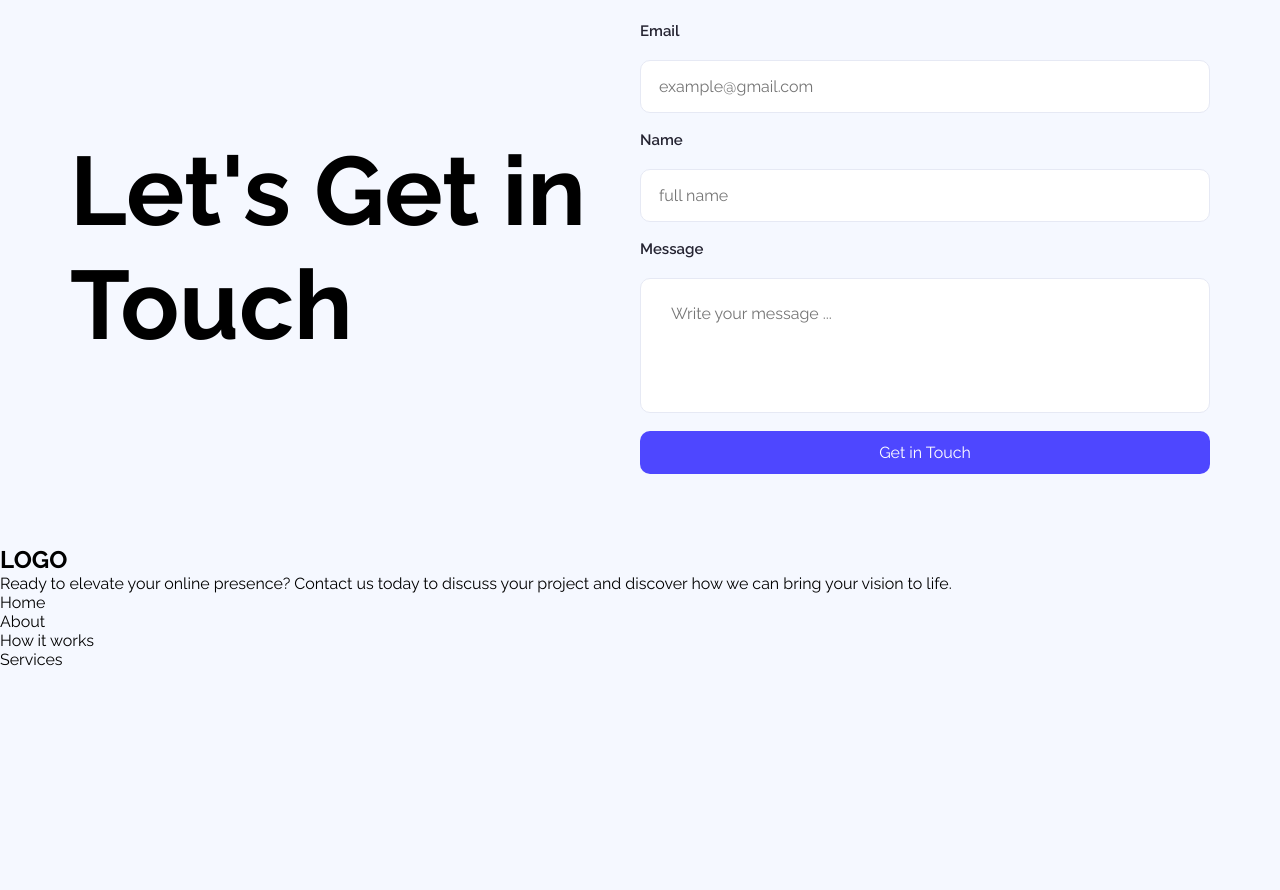
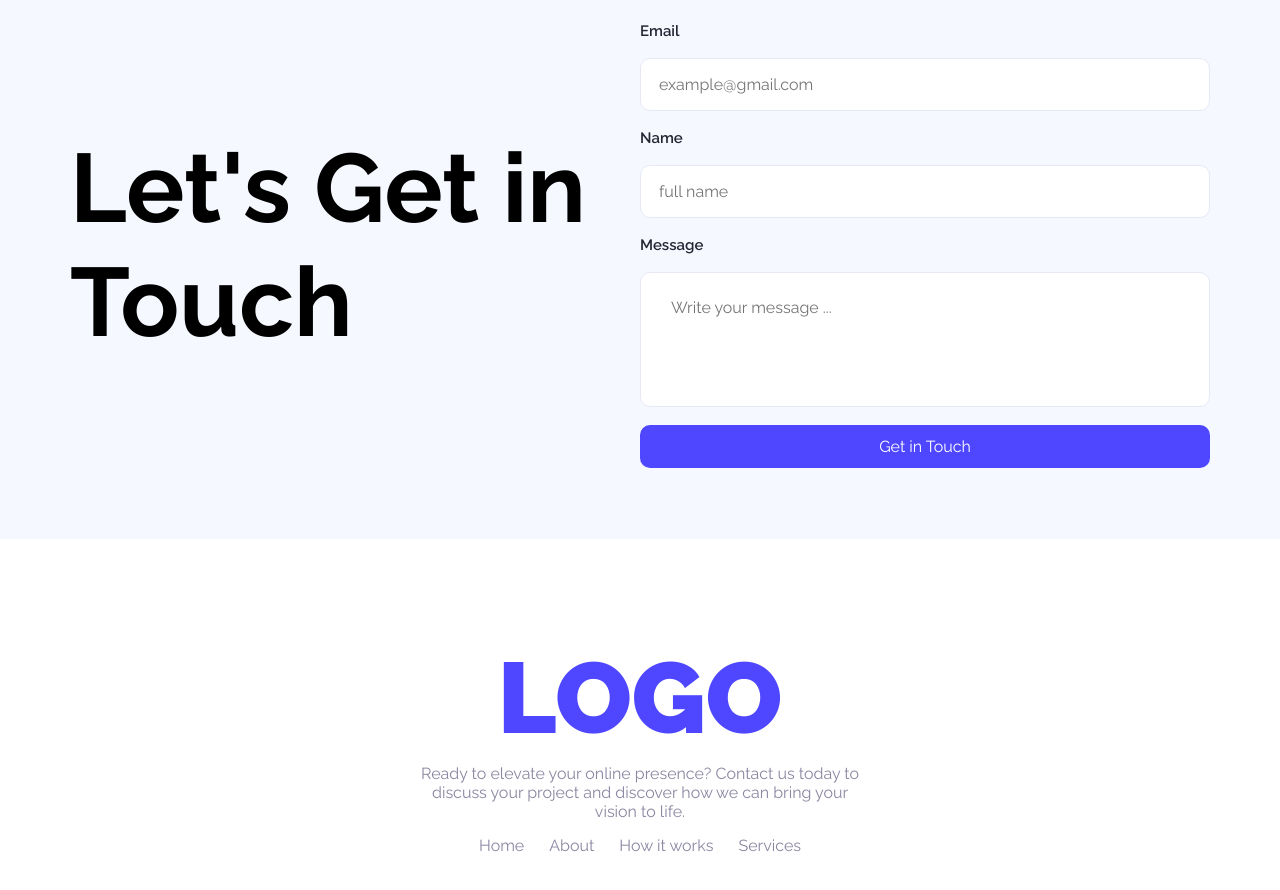
Before and after one commit to Owasiul/Assignment-1, a plain HTML site: page index.html in a window 1280 px wide. Shown: the part 2560-3450 px from the top of the page. Before the commit the page ends 3229 px from the top, so only its background shows below. Drawn offline with Linux system fonts and the light colour scheme.

Commit message:
Final commit

```diff
--- a/index.html
+++ b/index.html
@@ -173,17 +173,17 @@
     </main>
     <!-- footer -->
     <footer>
-      <h2>LOGO</h2>
-      <p>
+      <h2 class="_trL8e">LOGO</h2>
+      <p class="_tjlw">
         Ready to elevate your online presence? Contact us today to discuss your
         project and discover how we can bring your vision to life.
       </p>
       <div class="links">
         <ul>
-          <li>Home</li>
-          <li>About</li>
-          <li>How it works</li>
-          <li>Services</li>
+          <li><a href="#">Home</a></li>
+          <li><a href="#">About</a></li>
+          <li><a href="#">How it works</a></li>
+          <li><a href="#">Services</a></li>
         </ul>
       </div>
     </footer>
--- a/style.css
+++ b/style.css
@@ -38,6 +38,16 @@ button.sign {
   font-size: 16px;
   border: none;
   background: rgb(78, 71, 255);
+
+}
+button.sign:hover {
+  background: #24c7ae;
+  background: linear-gradient(
+    520deg,
+    rgba(36, 199, 174, 1) 35%,
+    rgba(108, 133, 224, 1) 100%
+  );
+  transition: 0.8s ease;
 }
 /* hero */
 .hero {
@@ -114,7 +124,7 @@ main {
   display: flex;
   flex-direction: column;
   align-items: center;
-  font-family: Inter, sans-serif;
+  font-family: "Inter", sans-serif;
 }
 .Num p._cl9ik {
   color: rgb(78, 71, 255);
@@ -237,7 +247,6 @@ main {
   font-size: 15px;
   font-weight: 600;
   color: #252432;
-  margin-bottom: 2px;
 }
 .touch-right form input {
   padding: 16px 18px;
@@ -260,3 +269,36 @@ main {
   margin-bottom: 0;
   resize: none;
 }
+/* footer */
+footer {
+  background-color: rgb(255, 255, 255);
+  padding: 100px 150px;
+  text-align: center;
+  font-family: "Inter";
+}
+._trL8e {
+  color: rgb(78, 71, 255);
+  font-size: 100px;
+  font-weight: 900;
+}
+._tjlw {
+  margin: 8px auto;
+  font-size: 16px;
+  font-weight: 400;
+  color: rgb(137, 135, 161);
+  width: 45%;
+}
+.links ul {
+  list-style: none;
+  display: flex;
+  flex-direction: row;
+  align-items: center;
+  justify-content: center;
+  margin-top: 15px;
+  gap: 25px;
+}
+.links ul li a {
+  text-decoration: none;
+  color: rgb(137, 135, 161);
+  font-size: 16px;
+}
```
